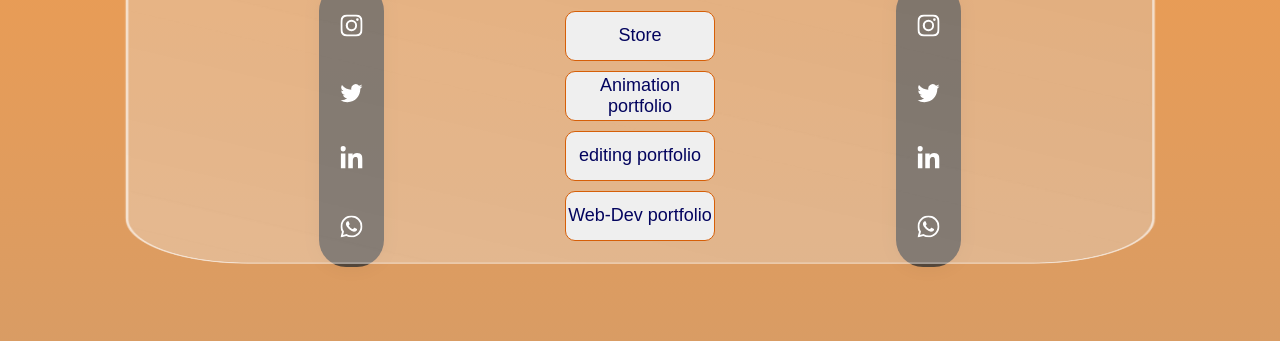
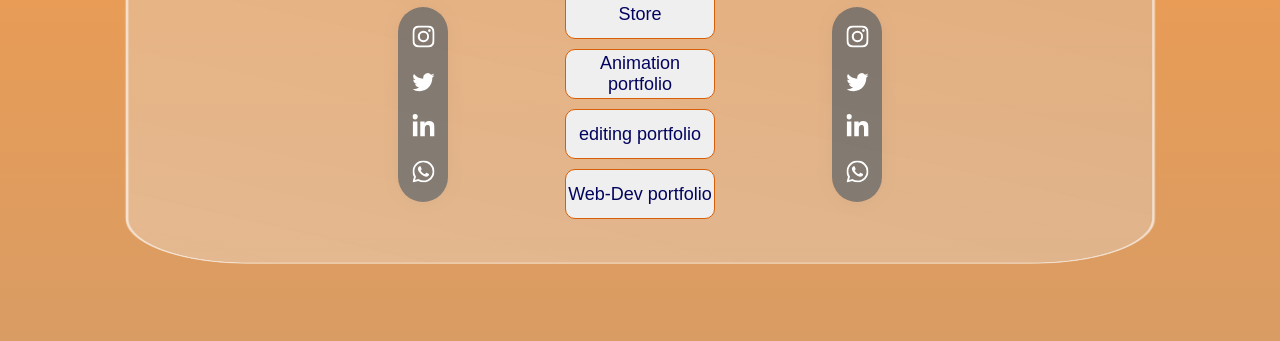
Before and after one commit to ansh3070/VISIONMATION.org, a plain HTML site: page index.html in a window 1280 px wide. Shown: the part 459-800 px from the top of the page. Drawn offline with Linux system fonts and the light colour scheme.

Commit message:
Update home.css

```diff
--- a/home.css
+++ b/home.css
@@ -1461,7 +1461,7 @@ body {
 .but{
   display: inline;
   display: flex;
-  width: 40vw;
+  width: 30vw;
   height: auto;
   display: flex;
   flex-direction: column;
@@ -1546,8 +1546,8 @@ button {
 
 /* for all social containers*/
 .card a {
-  width: 35px;
-  height: 52px;
+  width: 20px;
+  height: 30px;
   background-color: rgba(117, 117, 117, 0);
   display: flex;
   align-items: center;
```
